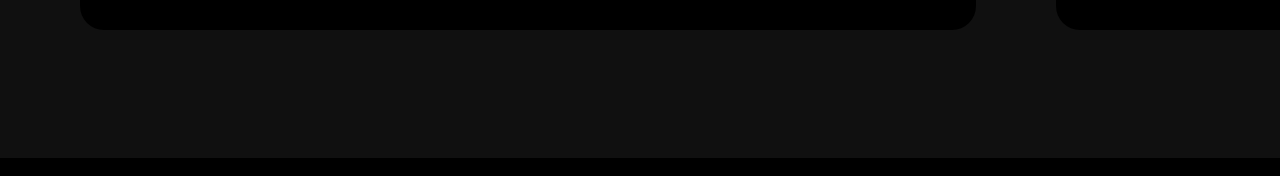
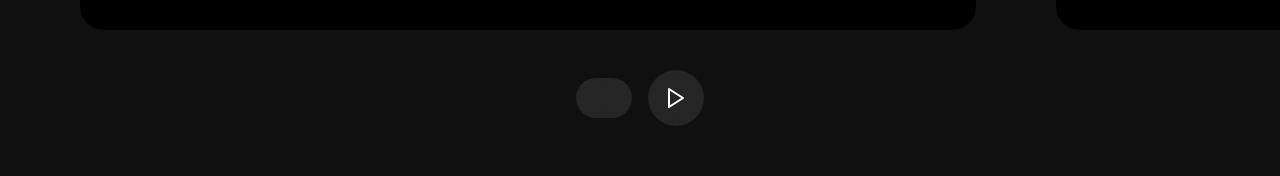
Before and after one commit to DPanvish/Apple-Iphone, a React (Vite) app: page / in a window 1280 px wide. Shown: the part 1566-1742 px from the top of the page. Built offline with nearby package versions, Linux system fonts and the light colour scheme.

Commit message:
Videos and carosel span added

```diff
--- a/src/components/VideoCarousel.jsx
+++ b/src/components/VideoCarousel.jsx
@@ -1,7 +1,73 @@
-import React from 'react'
+import React, { useEffect, useRef, useState } from 'react'
 import { highlightsSlides } from '../constants'
+import gsap from 'gsap';
+import { pauseImg, playImg, replayImg } from '../utils';
 
 const VideoCarousal = () => {
+
+  const videoRef = useRef([]);
+  const videoSpanRef = useRef([]);
+  const videoDivRef = useRef([]);
+
+  const [video, setVideo] = useState({
+    isEnd: false,
+    startPlay: false,
+    videoId: 0,
+    isLastVideo: false,
+    isPlaying: false,
+  })
+
+  const [loadedData, setLoadedData] = useState([]);
+
+  const {isEnd, isLastVideo, startPlay, videoId, isPlaying} = video;
+
+  useEffect(() => {
+    if(loadedData.length > 3){
+      if(!isPlaying){
+        videoRef.current[videoId].pause();
+      }else{
+        startPlay && videoRef.current[videoId].play();
+      }
+    }
+  }, [startPlay, videoId, isPlaying, loadedData])
+
+  useEffect(() => {
+    const currentProgress = 0;
+    let span = videoSpanRef.current;
+
+    if(span[videoId]){
+      // Animate the progress bar.
+
+      let anim = gsap.to(span[videoId], {
+        onUpdate: () => {},
+        onColplete: () => {},
+      })
+    }
+
+  }, [videoId, startPlay])
+
+  const handleProcess = (type, i) => {
+    switch(type){
+      case 'video-end':
+        setVideo((prevVideo) => ({...prevVideo, isEnd: true, videoId: i + 1}));
+        break;
+
+      case "video-last":
+        setVideo((prevVideo) => ({...prevVideo, isLastVideo: true}));
+        break;
+
+      case "video-reset":
+        setVideo((prevVideo) => ({...prevVideo, isLastVideo: false, videoId: 0}));
+        break;
+
+      case "play":
+        setVideo((prevVideo) => ({...prevVideo, isPlaying: !prevVideo.isPlaying}));
+        break;
+
+      default:
+        return video;
+    }
+  }
 
   return (
     <>
@@ -16,6 +82,12 @@
                   playsInline={true}
                   preload="auto"
                   muted
+                  ref={(el) => (videoRef.current[idx] = el)}
+                  onPlay={() => {
+                    setVideo((prevVideo) => ({
+                      ...prevVideo, isPlaying
+                    }))
+                  }}
                 >
                   <source src={list.video} type="video/mp4" />
                 </video>
@@ -32,6 +104,39 @@
           </div>
         ))}
       </div>
+
+      <div className="relative flex-center mt-10">
+        <div className="flex-center py-5 px-7 bg-gray-300 backdrop-blur rounded-full">
+          {videoRef.current.map((_, i) => (
+            <span
+              key={i}
+              ref={(el) => (videoDivRef.current[i] = el)}
+              className="mx-2 w-3 h-3 bg-gray-400 rounded-full relative cursor-pointer"
+            >
+              <span ref={(el) => (videoSpanRef.current[i] = el)} className="absolute h-full w-full rounded-full" />
+            </span>
+          ))}
+        </div>
+
+        <button className="control-btn">
+          <img
+            src={
+              isLastVideo ? replayImg :
+              !isPlaying ? playImg : pauseImg
+            }
+
+            alt={
+              isLastVideo ? "replay" :
+              !isPlaying ? "play" : "pause"
+            }
+
+            onClick={isLastVideo ? () => handleProcess("video-reset") :
+              !isPlaying ? () => handleProcess("play")
+              : () => handleProcess("pause")
+             }
+          />
+        </button>
+      </div>
     </>
   )
 }
```
